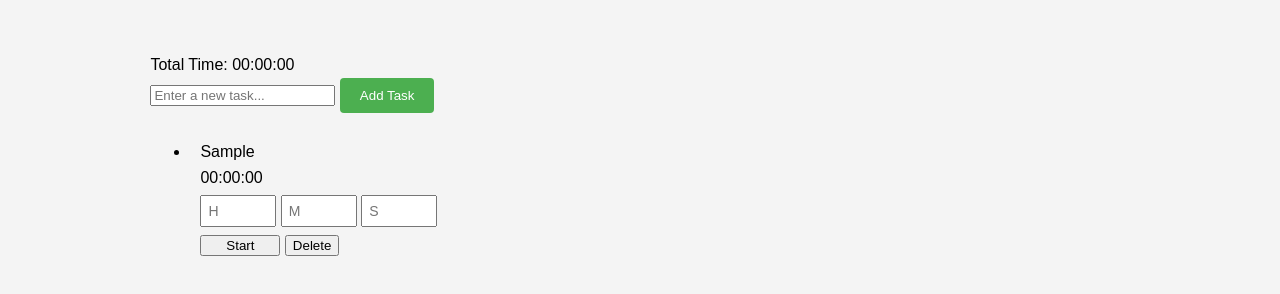
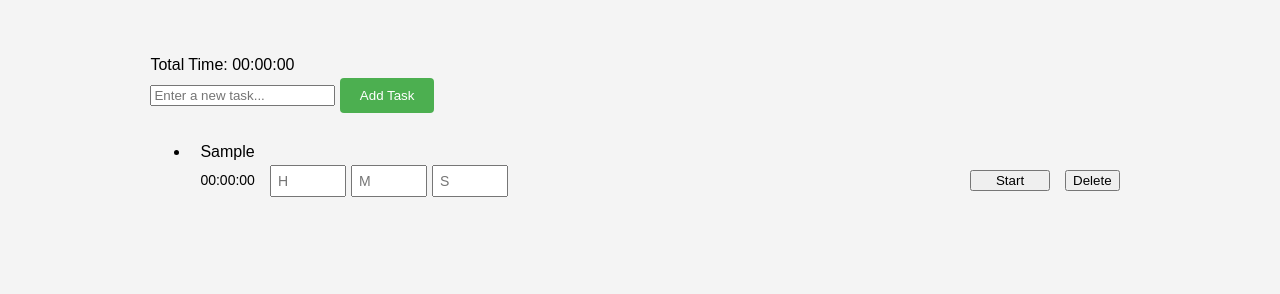
Before and after one commit to moktanBishal/routine, a plain HTML site: page timer.html in a window 1280 px wide. Both pictures are taken after typing "Sample" into the empty fields and a click on the button "Add Task". Shown: the part 98-392 px from the top of the page. Drawn offline with Linux system fonts and the light colour scheme.

Commit message:
bugfix the css style

```diff
--- a/style.css
+++ b/style.css
@@ -187,24 +187,39 @@ nav {
   flex-direction: column; /* Stack elements vertically on mobile */
   align-items: flex-start;
   gap: 10px;
+  width: 100%; /* Ensure full width */
+  box-sizing: border-box; /* Include padding in width calculation */
 }
 
 .task-controls {
   width: 100%;
-  flex-wrap: wrap;
-  justify-content: space-between;
+  display: flex;
+  flex-direction: column; /* Stack controls vertically on mobile */
+  gap: 8px;
 }
 
 .task-timer {
-  font-size: 16px;
+  font-size: 14px; /* Smaller font size for mobile */
   width: 100%;
-  text-align: left;
+  text-align: center; /* Center align the timer */
   margin-bottom: 5px;
+  display: flex;
+  justify-content: space-between;
+  align-items: center;
 }
 
 .time-inputs {
+  display: flex;
   flex-wrap: wrap;
-  margin: 5px 0;
+  gap: 5px;
+  justify-content: center; /* Center the time inputs */
+  width: 100%;
+}
+
+.time-inputs input {
+  width: 45px; /* Smaller input width */
+  padding: 4px;
+  font-size: 12px;
 }
 
 /* Add media query for larger screens */
@@ -234,7 +249,18 @@ nav {
   }
 
   .task-controls {
-    width: auto;
-    flex-wrap: nowrap;
+    flex-direction: row; /* Restore horizontal layout */
+    align-items: center;
+    gap: 15px;
+  }
+
+  .time-inputs {
+    justify-content: flex-start;
+  }
+
+  .time-inputs input {
+    width: 60px;
+    padding: 6px;
+    font-size: 14px;
   }
 }
```
